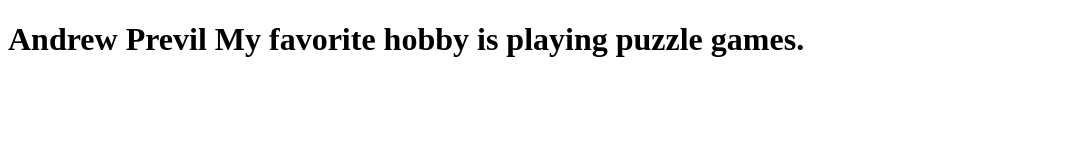
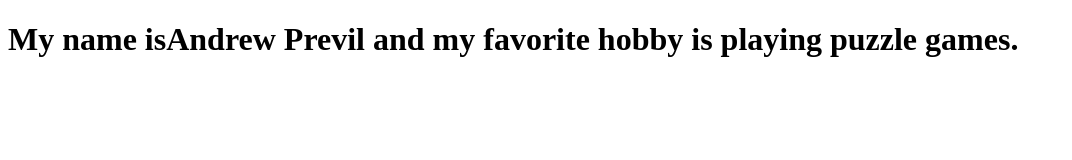
Before and after one commit to aprevil/Previl_Andrew_ttp_static, a plain HTML site: page index.html in a window 1280 px wide. Shown: the whole page, without its empty margins (0-1072 px from the left). Drawn offline with Linux system fonts and the light colour scheme.

Commit message:
Update index.html

```diff
--- a/index.html
+++ b/index.html
@@ -1,5 +1,5 @@
 <!DOCTYPE html>
 <head></head>
 <body>
-  <h1>Andrew Previl My favorite hobby is playing puzzle games.</h1>
+  <h1>My name isAndrew Previl and my favorite hobby is playing puzzle games.</h1>
 </body>
```
